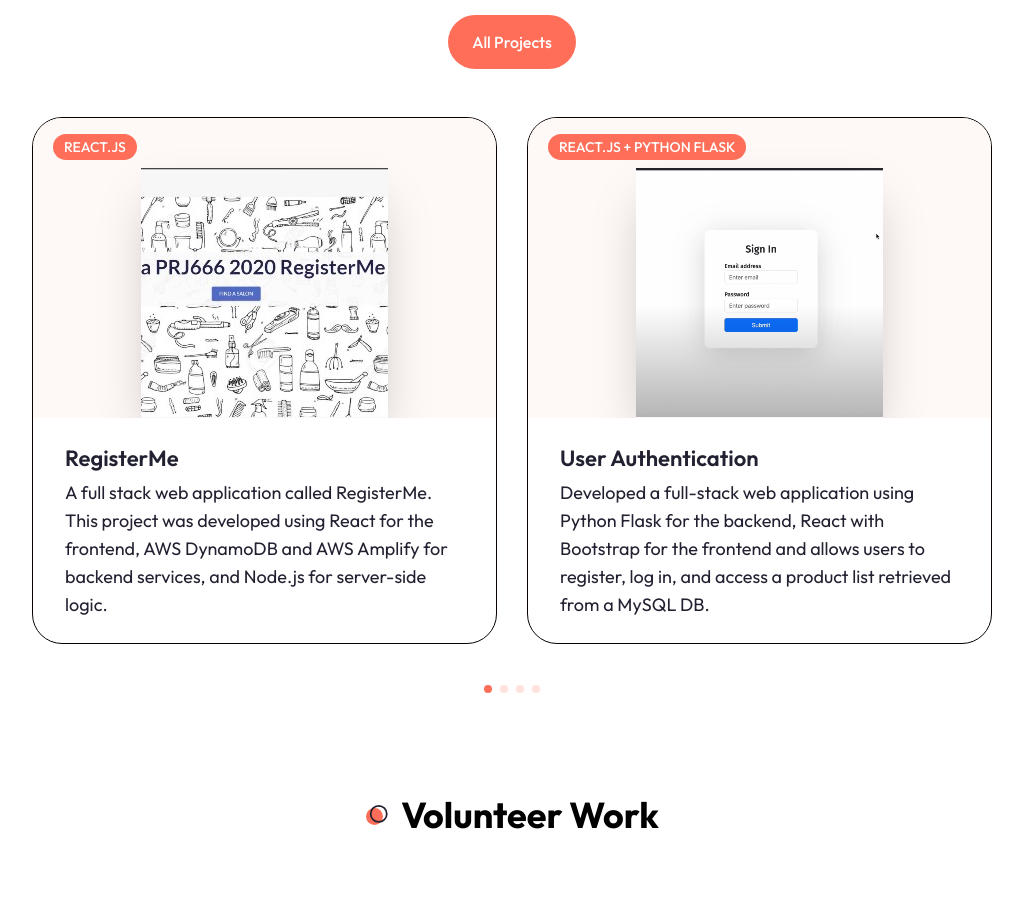
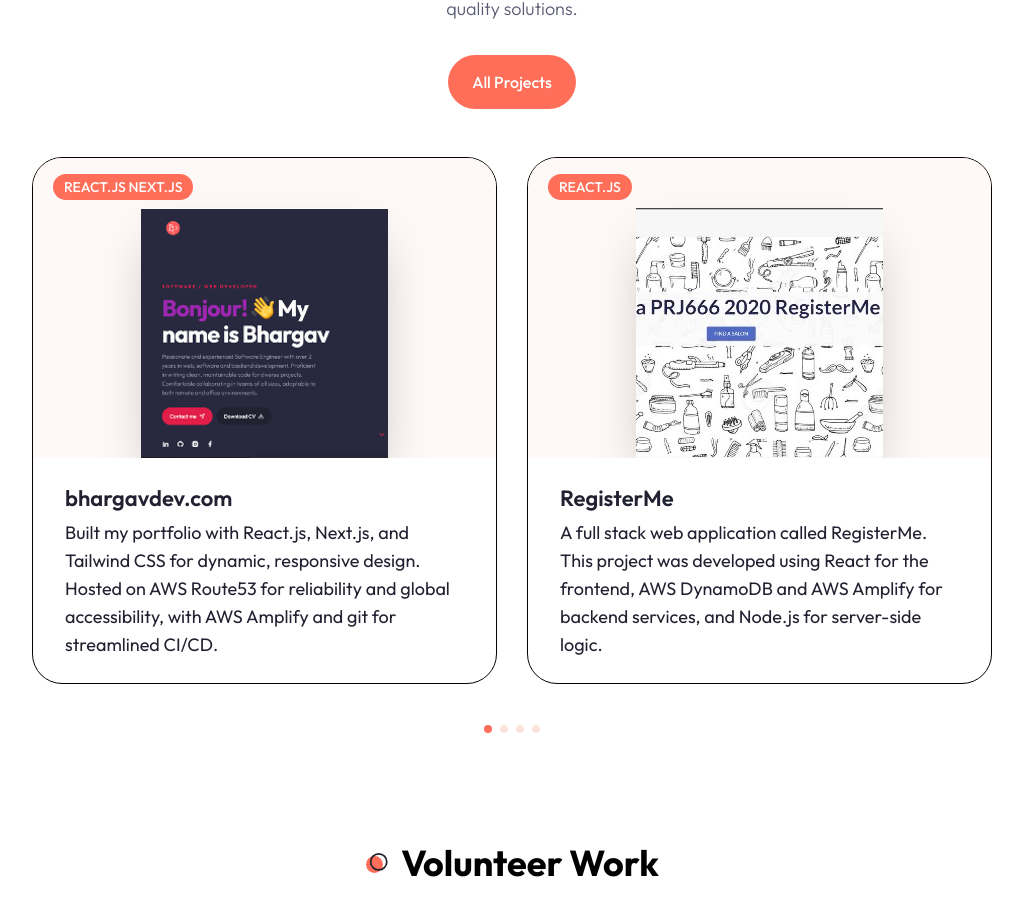
Before and after one commit to parekhbhargav25/MyPortfolio, a Next.js app in the folder my-app/: page / in a window 1280 px wide. Shown: the part 3194-4115 px from the top of the page, without its empty margins (128-1151 px from the left). Built offline with nearby package versions, Linux system fonts and the light colour scheme.

Commit message:
finally done :)

```diff
--- a/my-app/app/projects/page.jsx
+++ b/my-app/app/projects/page.jsx
@@ -4,6 +4,15 @@
 import ProjectCard from '@/components/ProjectCard'
 
 const projectData = [
+    {
+        image: '/work/portfolio.png',
+        category: 'react.js Next.js',
+        name: 'bhargavdev.com',
+        description: 'Built my portfolio with React.js, Next.js, and Tailwind CSS for dynamic, responsive design. Hosted on AWS Route53 for reliability and global accessibility, with AWS Amplify for streamlined CI/CD.',
+        link:'https://bhargavdev.com/',
+        github:'https://github.com/parekhbhargav25/MyPortfolio'
+    },
+
     {
         image: '/work/registerMe.jpg',
         category: 'react.js',
@@ -24,15 +33,15 @@
         image: '/work/auction.png',
         category: 'C++ python',
         name: 'Auction System',
-        description: 'Developed front-end using Python and  back-end with C++. Created a bash script to automate testing procedures. Implemented key features: user registarion, admin access, bidding etc.',
+        description: 'Developed front-end using Python and  back-end with C++. Created a bash script to automate testing procedures. Implemented key features: user registarion, admin access, bidding, selling etc.',
         link:'https://github.com/IslamNuryyev/SQA_project',
         github:'https://github.com/IslamNuryyev/SQA_project'
     },
     {
         image: '/work/analysis.png',
-        category: 'react js',
+        category: 'python',
         name: ' Analysis on CO2 emission by Car',
-        description: 'Finding trends and patterns in the emissions data over the specified timeframe. Used Jupyter Notebook to conduct an in-depth analysis of CO2 emissions produced by vehicles from 2000 to 2014.',
+        description: 'Finding trends and patterns in the emissions data over the specified timeframe. Used Jupyter Notebook to conduct an in-depth analysis of CO2 emissions produced by vehicles',
         link:'/',
         github:'/'
     },
@@ -62,14 +71,14 @@
                 <h2 className='section-title mb-8 xl:mb-16 text-center mx-auto'> My Projects</h2>
                 {/* Tabs*/}
                 <Tabs defaultValue={category} className='mb-24 xl:mb-48'>
-                    <TabsList className='w-max grid h-full md:grid-cols-6 lg:max-w-[650px] mb-12 mx-auto sm:border md:border dark:border'>
+                    <TabsList className='w-max grid lg:h-[80px] lg:grid-cols-7 sm:grid-cols-2 md:grid-cols-4 lg:max-w-[700px] mb-12 mx-auto sm:border md:border dark:border'>
                         {categories.map((category,index) =>{
                             return (
                                 <TabsTrigger
                                 onClick ={()=> setCategory(category)}
                                 value={category}
                                 key ={index}
-                                className='capitalize w-[162px] md:w-auto'>{category}</TabsTrigger>
+                                className='capitalize w-[162px] mx:w-auto md:w-auto'>{category}</TabsTrigger>
                             )
                         }) }
                     </TabsList>
--- a/my-app/components/About.jsx
+++ b/my-app/components/About.jsx
@@ -258,7 +258,7 @@
                                                 const {name, skill}= item
                                                 return (
                                                     <div className="w-2/2 text-center xl:text-left mx-auto xl:mx-0 mb-6" key={index}>
-                                                        <span className="font-medium">{name} </span>
+                                                        <span style ={{color: "#e53935"}} className="font-medium">{name} </span>
                                                         <span>{skill} </span>
                                                     </div>
                                                 )
--- a/my-app/components/Reviews.jsx
+++ b/my-app/components/Reviews.jsx
@@ -17,23 +17,27 @@
 const reviewData = [
     {
         avatar: '/reviews/Baps_logo.svg',
-        name: 'BAPS Charities',
+        name: 'Baps Swaminarayan Sanstha',
+        job: 'Construction of Akshardham Temple',
+        description: "Volunteered at Robbinsville Akshardham during its construction phase for about a year, actively participating in various team settings to contribute to the project's success.",
+        link: "https://usa.akshardham.org/"
+
+    },
+
+    {
+        avatar: '/reviews/Baps_logo.svg',
+        name: 'Baps Swaminarayan Sanstha',
         job: 'Youth Mentor',
-        review: "Since 2012, I've been passionately mentoring teenagers on life skills and promoting an addiction-free lifestyle, fostering positive growth and development in young minds. Gives me sense of fulfillment",
+        description: "Since 2012, I've been passionately mentoring teenagers on life skills and promoting an addiction-free lifestyle, fostering positive growth and development in young minds. Gives me sense of fulfillment",
+        link: "https://www.baps.org"
 
     },
     {
         avatar: '/reviews/bapsCharities.jpeg',
         name: 'BAPS Charities',
         job: 'Annual Walkathon',
-        review: 'Annually participating in walkathons to support various charitable foundations, including SickKids Foundation, William Osler Health System, CNIB Foundation, and Victoria General Hospital Foundation.',
-
-    },
-    {
-        avatar: '/reviews/Baps_logo.svg',
-        name: 'Baps Swaminarayan Sanstha',
-        job: 'Construction of Akshardham Temple',
-        review: "Volunteered at Robbinsville Akshardham during its construction phase for about a year, actively participating in various team settings to contribute to the project's success."
+        description: 'Annually participating in walkathons to support various charitable foundations, including SickKids Foundation, William Osler Health System, CNIB Foundation, and Victoria General Hospital Foundation.',
+        link: "https://www.bapscharities.org/canada/toronto"
 
     }
 ]
@@ -42,7 +46,7 @@
   return (
     <section className='mb-12 xl:mb-32 '>
         <div className='container mx-auto'>
-            <h2 className='section-title p-10  mb-12 text-center mx-auto'> Volunteer Work </h2>
+            <h2 className='section-title p-12  mb-12 text-center mx-auto'> Volunteer Work </h2>
             {/* Slider */}
             <Swiper slidesPerView={1} breakpoints={{
                 640: {slidesPerView: 2},
@@ -55,7 +59,7 @@
             }}
             className='h-[470px]'
             >
-                {reviewData.map ((person,index) =>{
+                {reviewData.map ((Organization,index) =>{
                     return (
                         <SwiperSlide key={index}>
                             <Card className='bg-tertiary dark:bg-secondary/40 p-8 min-h-[400px]'>
@@ -63,20 +67,21 @@
                                     <div className='flex items-center gap-x-4'>
                                         {/** image */}
                                         <Image
-                                        src={person.avatar}
+                                        src={Organization.avatar}
                                         width={70}
                                         height={70}
                                         alt=''
                                         priority
                                         />
                                         <div className='flex flex-col'>
-                                            <CardTitle>{person.name}</CardTitle>
-                                            <p> {person.job}</p>
+                                            <CardTitle>{Organization.name}</CardTitle>
+                                            <p> {Organization.job}</p>
                                         </div>
 
                                     </div>
                                 </CardHeader>
-                                <CardDescription className='text-lg text-muted-foreground'> {person.review}</CardDescription>
+                                <CardDescription className='text-lg text-muted-foreground'> {Organization.description}</CardDescription>
+                                <a href={Organization.link}>{Organization.link} </a>
                             </Card>
                         </SwiperSlide>
                     )
--- a/my-app/components/Services.jsx
+++ b/my-app/components/Services.jsx
@@ -21,7 +21,7 @@
 ]
 const Services = () => {
     return (
-        <section className='pt-14 mb-12 xl:mb-36 '>
+        <section className='pt-24 mb-12 xl:mb-36 '>
             <div className='container mx-auto'>
                 <h2 className='section-title mb-12 xl:mb-24 text-center mx-auto'> My Experties</h2>
 
--- a/my-app/components/Work.jsx
+++ b/my-app/components/Work.jsx
@@ -16,6 +16,15 @@
 import ProjectCard from './ProjectCard'
 
 const projectData = [
+    {
+        image: '/work/portfolio.png',
+        category: 'react.js Next.js',
+        name: 'bhargavdev.com',
+        description: 'Built my portfolio with React.js, Next.js, and Tailwind CSS for dynamic, responsive design. Hosted on AWS Route53 for reliability and global accessibility, with AWS Amplify and git for streamlined CI/CD.',
+        link:'https://bhargavdev.com/',
+        github:'https://github.com/parekhbhargav25/MyPortfolio'
+    },
+
     {
         image: '/work/registerMe.jpg',
         category: 'react.js',
```
Also changed, not shown: my-app/public/work/portfolio.png (added).
